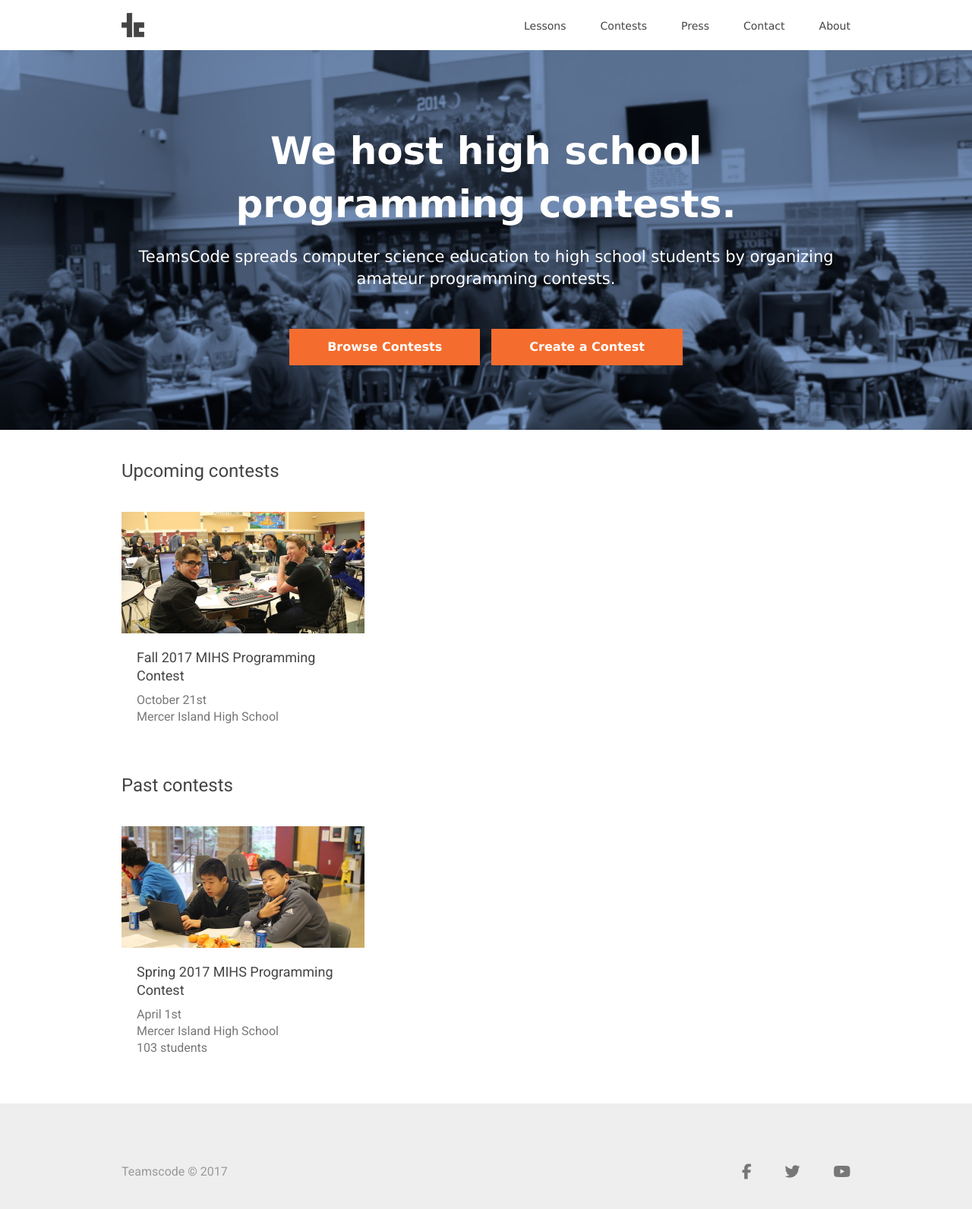
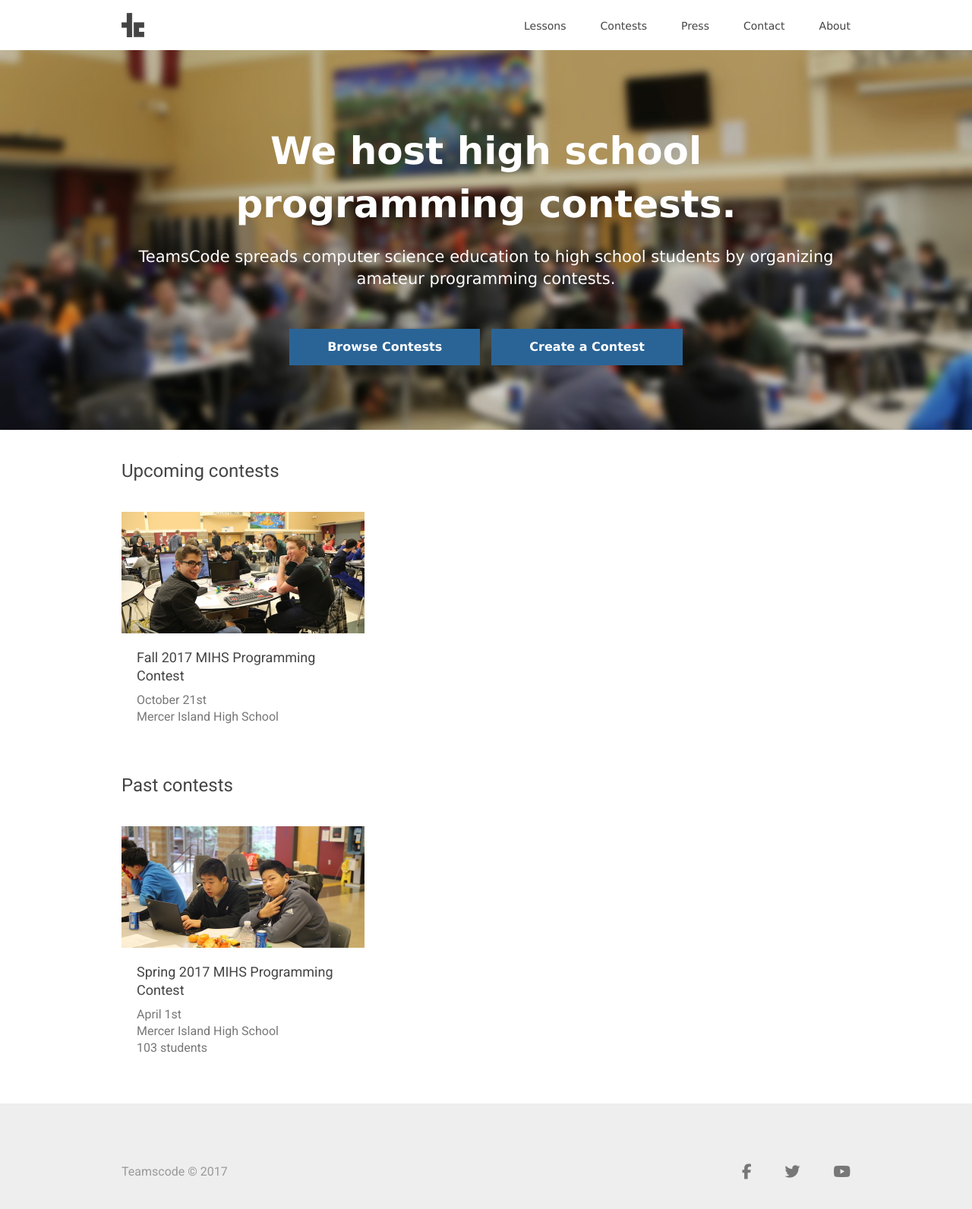
Before and after one commit to teamscode/teamscode.github.io, a Jekyll site: the page built from index.html, in a window 1280 px wide. Shown: the whole page at 76% size. Built offline with Jekyll 4.4.1, drawn with Linux system fonts in a browser that asks for light colours; nearby versions of some CDN libraries.

Commit message:
changed color contrast, increased blur, I think this is much better :)

```diff
--- a/_sass/pages/_index.scss
+++ b/_sass/pages/_index.scss
@@ -26,7 +26,7 @@
     }
 
     .index-header-section-button {
-      background-color: #F46D2E;
+      background-color: #2a6496;
       border: none;
       color: white;
       padding: 15px 50px;
@@ -41,7 +41,7 @@
       cursor: pointer;
 
       &:hover {
-        background-color: #F45E18;
+        background-color: #265B89;
       }
   }
   }
```
Also changed, not shown: assets/contest_images/index_photo.jpg.
